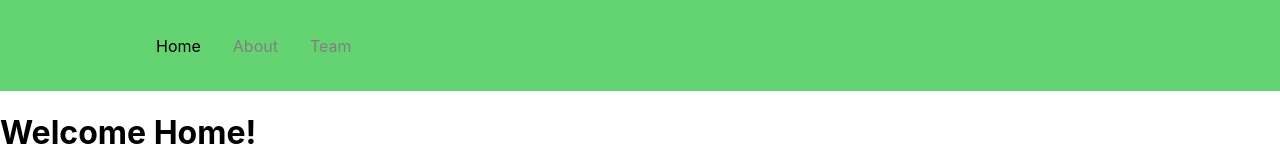
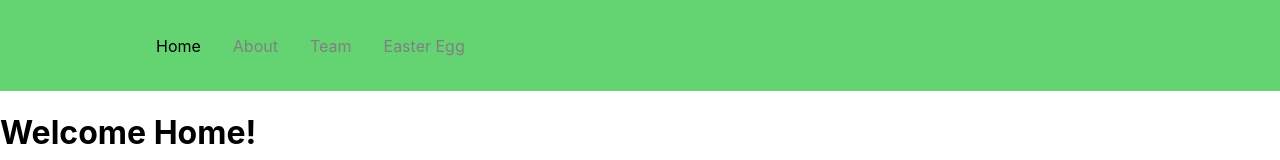
Before and after one commit to iliasbatyrbekov/CFGFront, a React (Create React App) app: page / in a window 1280 px wide. Shown: the top 160 px of the page. Built offline with nearby package versions, Linux system fonts and the light colour scheme.

Commit message:
easter egg

```diff
--- a/src/App.tsx
+++ b/src/App.tsx
@@ -20,12 +20,12 @@ function App() {
             <Route path='/' exact component={Home} />
             <Route path='/about' component={About} />
             <Route path='/team' component={Teams} />
-            {/* <Route path='/blogs' component={
+            <Route path='/egg' component={
               () => {
                 window.location.href = 'https://www.youtube.com/watch?v=dQw4w9WgXcQ&ab_channel=RickAstley';
                 return null;}
               }
-            /> */}
+            />
           </Switch>
         </Router>
     </div>
--- a/src/components/Navbar/index.tsx
+++ b/src/components/Navbar/index.tsx
@@ -25,6 +25,9 @@ const Navbar = () => {
           <NavLink to='/team' >
             Team
           </NavLink>
+          <NavLink to='/egg' >
+            Easter Egg
+          </NavLink>
           {/* Second Nav */}
           {/* <NavBtnLink to='/sign-in'>Sign In</NavBtnLink> */}
         </NavMenu>
```
